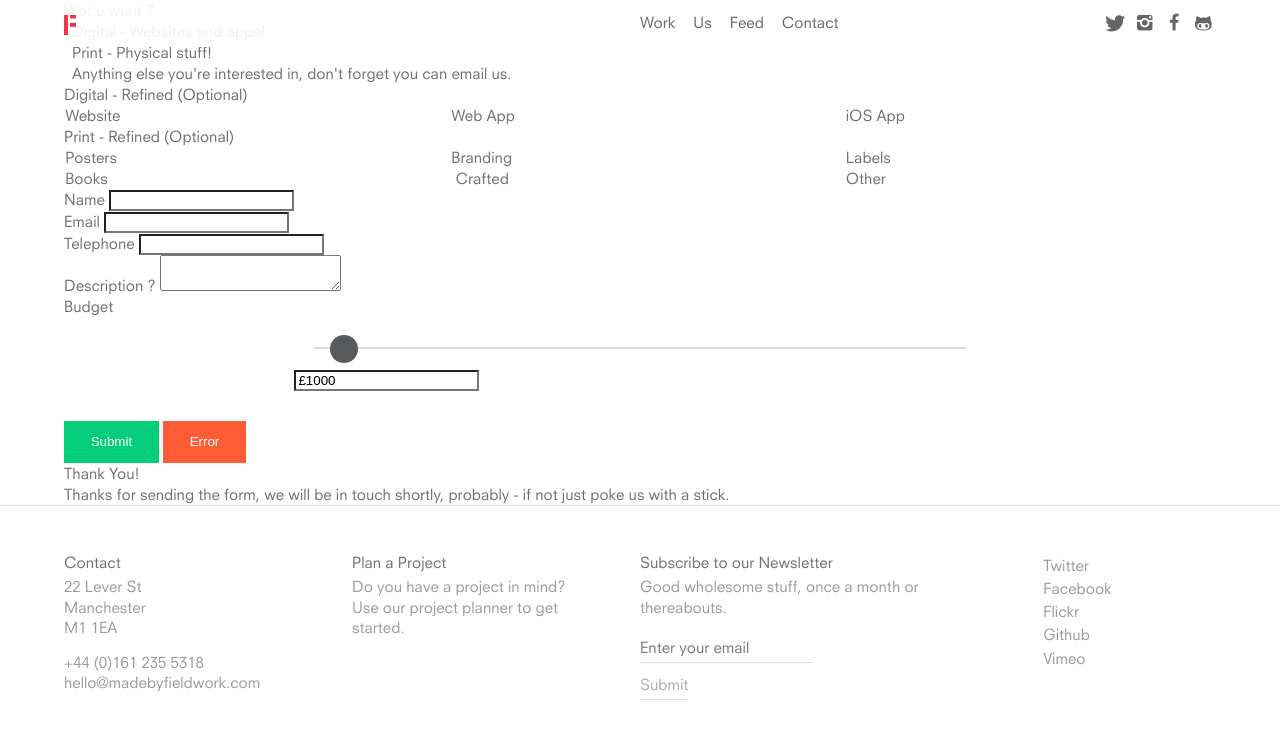
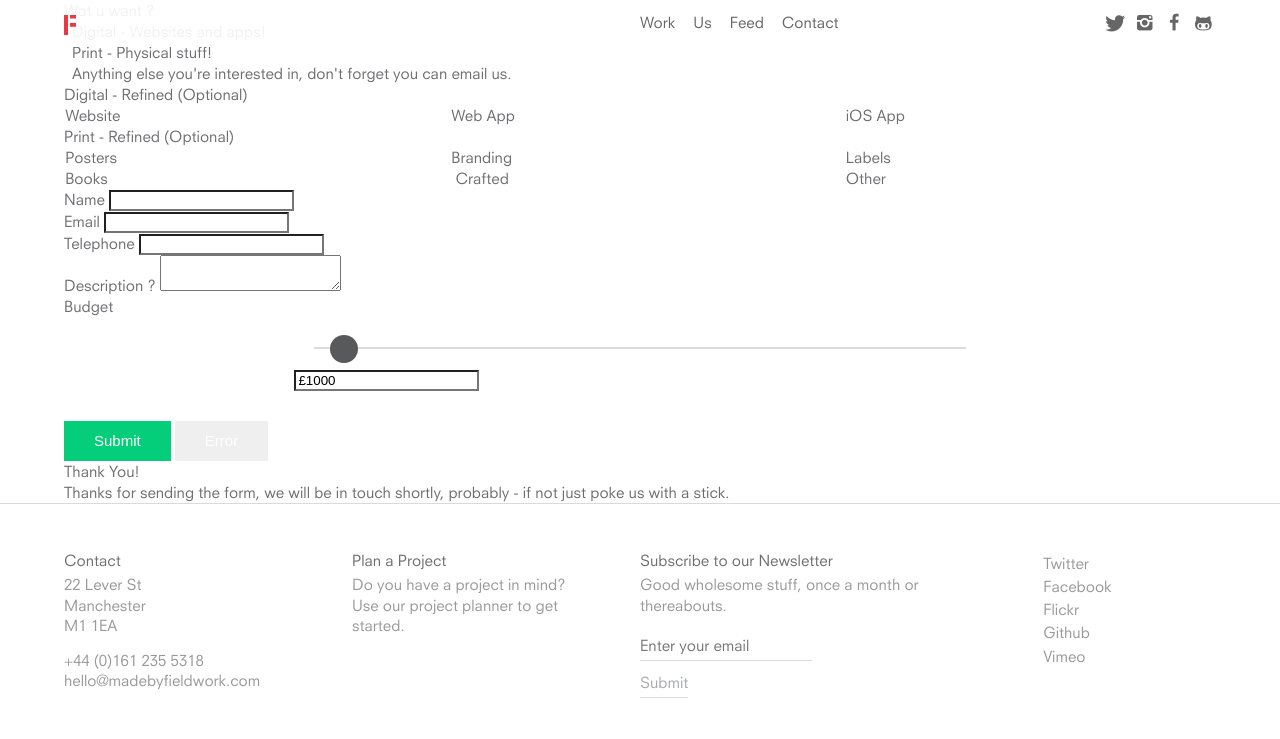
Before and after one commit to EMT/fieldwork-v2, a Jekyll site: the page built from hire-us.html, in a window 1280 px wide and 900 px high. Shown: the top 739 px of the window. Built offline with Jekyll 4.4.1, drawn with Linux system fonts in a browser that asks for light colours; nearby versions of some CDN libraries.

Commit message:
Increase font size on submit button for form.

```diff
--- a/css/form/_form.scss
+++ b/css/form/_form.scss
@@ -1,10 +1,10 @@
 
 
 .button {
-padding: 1em 2em;
+padding: 0.75em 2em;
+font-size: 1em;
 color: rgb(255, 255, 255);
 text-decoration: none;
-
 -webkit-transition: background 0.3s;
 -moz-transition: background 0.3s;
 -ms-transition: background 0.3s;
@@ -19,15 +19,6 @@ cursor: pointer;
 
   &:hover {
     background: darken(rgb(5, 206, 123), 12%);
-  }
-
-}
-
-.error {
-  background: rgb(255, 91, 53);
-
-  &:hover {
-    background: darken(rgb(255, 91, 53), 12%);
   }
 
 }
@@ -131,17 +122,4 @@ form.hire-us {
   }
 
 
-
-  form > p, form > div, p.title {
-    margin: 0 0 20px 0;
-  }
 }
-
-
-
-// Issue Testing - Red glow.
-
-input[type="email"].issue {
-	border: 1px solid red;
-	transition: border 1s ease-out;
-}
```
